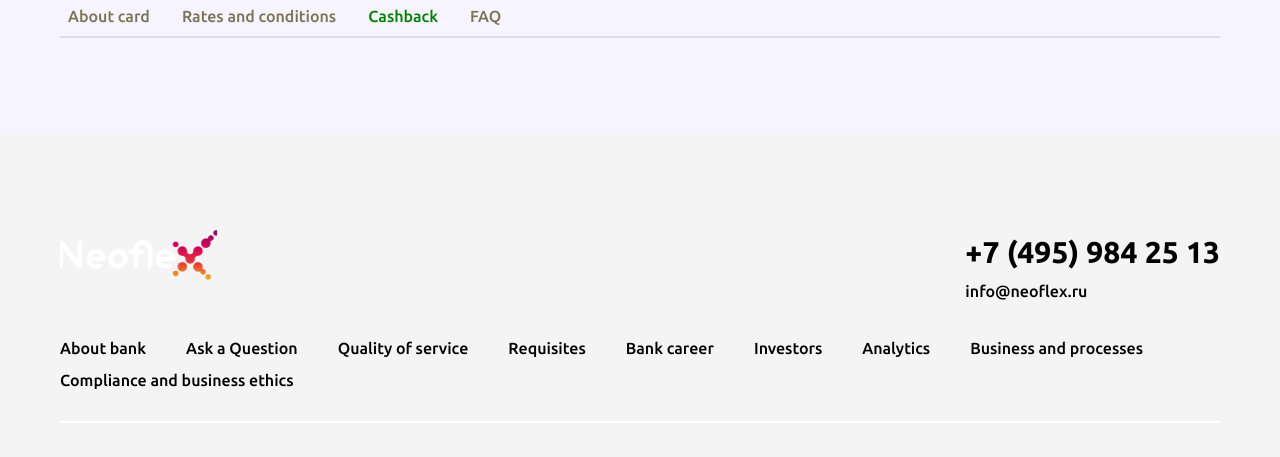
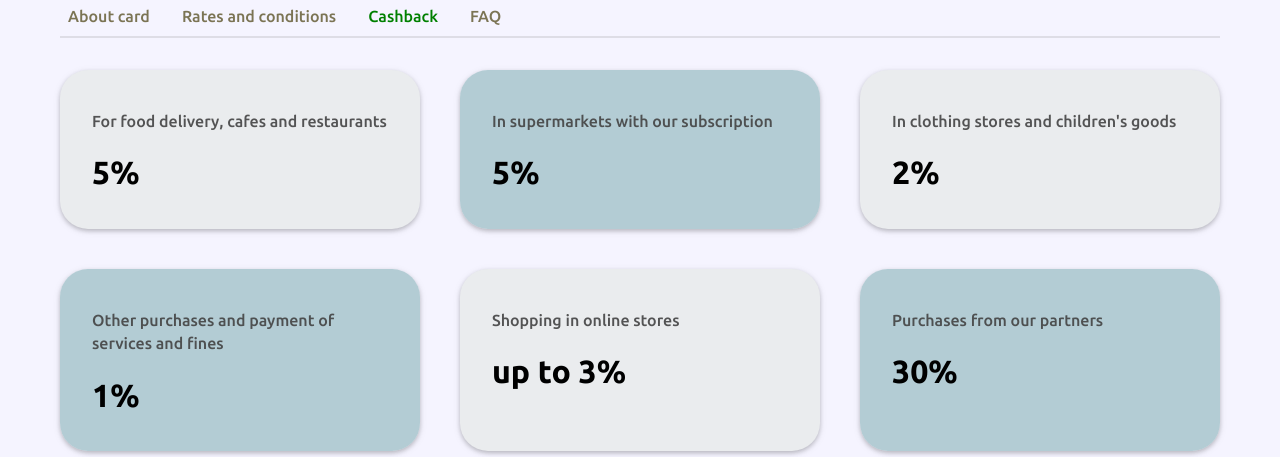
Before and after one commit to Schneegestober1/neo-bank, a React (Vite) app: page /loan/cashback in a window 1280 px wide. Shown: the part 490-947 px from the top of the page. Built offline with nearby package versions, Linux system fonts and the light colour scheme.

Commit message:
CashbackBlock for desctop is ready

```diff
--- a/src/components/loan/CashbackBlock/CashbackBlock.tsx
+++ b/src/components/loan/CashbackBlock/CashbackBlock.tsx
@@ -1,10 +1,42 @@
-import React from 'react'
+import CreditCardBenefitCard from '../../shared/CreditCardBenefitCard/CreditCardBenefitCard'
+import styles from '../CashbackBlock/cashback-block.module.scss'
+import cardStyles from '../../shared/CreditCardBenefitCard/credit-card-benefit-card.module.scss'
 
 const CashbackBlock = () => {
   return (
-    <div>
-
-    </div>
+    <section className={styles[`cashback-block`]}>
+      <CreditCardBenefitCard
+        className={`${styles['cashback-block__card']} ${cardStyles['credit-card-benefits__card--cashback']}`}
+        title="For food delivery, cafes and restaurants"
+        text="5%"
+      />
+      <CreditCardBenefitCard
+        className={`${styles['cashback-block__card']} ${cardStyles['credit-card-benefits__card--cashback']}`}
+        title="In supermarkets with our subscription"
+        text="5%"
+      />
+      <CreditCardBenefitCard
+        className={`${styles['cashback-block__card']} ${cardStyles['credit-card-benefits__card--cashback']}`}
+        title="In clothing stores and children's goods"
+        text="2%"
+      />
+      <CreditCardBenefitCard
+        className={`${styles['cashback-block__card']} ${cardStyles['credit-card-benefits__card--cashback']}`}
+        title="Other purchases and payment of services and
+fines"
+        text="1%"
+      />
+      <CreditCardBenefitCard
+        className={`${styles['cashback-block__card']} ${cardStyles['credit-card-benefits__card--cashback']}`}
+        title="Shopping in online stores"
+        text="up to 3%"
+      />
+      <CreditCardBenefitCard
+        className={`${styles['cashback-block__card']} ${cardStyles['credit-card-benefits__card--cashback']}`}
+        title="Purchases from our partners"
+        text="30%"
+      />
+    </section>
   )
 }
 
--- a/src/components/loan/CashbackBlock/cashback-block.module.scss
+++ b/src/components/loan/CashbackBlock/cashback-block.module.scss
@@ -0,0 +1,16 @@
+@use '../../../styles/color-palette.scss' as *;
+@use '../../../styles/mixins.scss' as *;
+
+.cashback-block {
+  display: grid;
+  grid-template-columns: repeat(3, 1fr);
+  gap: 2.5rem;
+  margin-top: 2rem;
+  &__card {
+    grid-column: span 1 !important;
+  }
+
+  &__card:nth-child(even) {
+    background: $green-1;
+  }
+}
--- a/src/components/loan/FaqBlock/FaqBlock.tsx
+++ b/src/components/loan/FaqBlock/FaqBlock.tsx
@@ -1,11 +1,7 @@
 import React from 'react'
 
 const FaqBlock = () => {
-  return (
-    <div>
-
-    </div>
-  )
+  return <div></div>
 }
 
 export default FaqBlock
--- a/src/components/shared/CreditCardBenefitCard/CreditCardBenefitCard.tsx
+++ b/src/components/shared/CreditCardBenefitCard/CreditCardBenefitCard.tsx
@@ -17,8 +17,8 @@ const CreditCardBenefitCard: React.FC<CreditCardBenefitCardProps> = ({
   return (
     <div className={`${styles['credit-card-benefits__card']} ${className ?? ''}`}>
       {icon && <div className={styles['credit-card-benefits__icon']}>{icon}</div>}
-      <h3 className={styles['credit-card-benefits__title']}>{title}</h3>
-      <p className={styles['credit-card-benefits__text']}>{text}</p>
+      <h3 className={`${styles['credit-card-benefits__title']}`}>{title}</h3>
+      <p className={`${styles['credit-card-benefits__text']}`}>{text}</p>
     </div>
   )
 }
--- a/src/components/shared/CreditCardBenefitCard/credit-card-benefit-card.module.scss
+++ b/src/components/shared/CreditCardBenefitCard/credit-card-benefit-card.module.scss
@@ -25,6 +25,23 @@
   &__card:nth-child(even) {
     background: $gray-8;
   }
+  // for cashbackblock
+  &__card--cashback {
+    .credit-card-benefits__title {
+      font-weight: 500;
+      font-size: 1rem;
+      line-height: 147%;
+      color: rgba(67, 67, 67, 0.9);
+    }
+
+    .credit-card-benefits__text {
+      font-weight: 700;
+      font-size: 2rem;
+      line-height: 147%;
+      color: $black-0;
+    }
+  }
+  //
   &__icon {
     max-width: 40px;
     width: 100%;
--- a/src/styles/color-palette.scss
+++ b/src/styles/color-palette.scss
@@ -42,3 +42,6 @@ $gold-1: #b2a35f;
 
 // Brown
 $brown-1: #7b7454;
+
+// green
+$green-1: #88b3b899;
```
